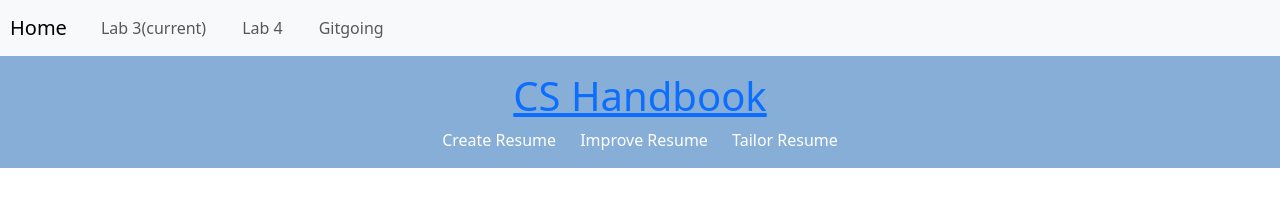
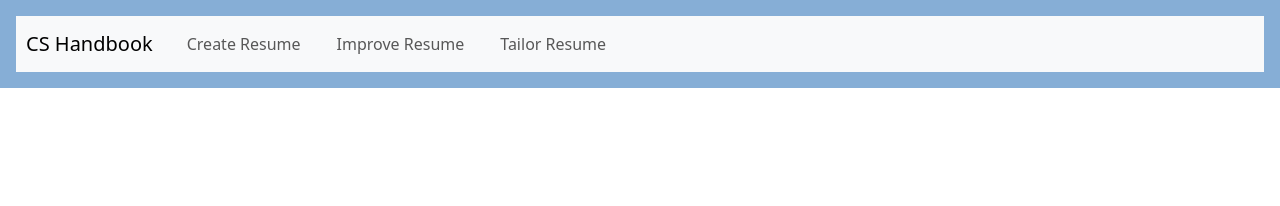
Before and after one commit to GraceAnnaAkparanta/cs-handbook, a plain HTML site: page file.html in a window 1280 px wide. Drawn offline with nearby package versions, Linux system fonts and the light colour scheme.

Commit message:
testing bootstrap

```diff
--- a/file.html
+++ b/file.html
@@ -20,8 +20,9 @@
 </head>
 
 <body>
+    <header>
         <nav class="navbar navbar-expand-lg navbar-light bg-light">
-        <a class="navbar-brand" href="https://graceannaakparanta.github.io/">Home</a>
+            <a class="navbar-brand" href="index.html">CS Handbook</a>
             <button class="navbar-toggler" type="button" data-toggle="collapse" data-target="#navbarNav"
                 aria-controls="navbarNav" aria-expanded="false" aria-label="Toggle navigation">
                 <span class="navbar-toggler-icon"></span>
@@ -29,30 +30,24 @@
             <div class="collapse navbar-collapse" id="navbarNav">
                 <ul class="navbar-nav">
                     <li class="nav-item active">
-                    <a class="nav-link" href="https://graceannaakparanta.github.io/Lab3.html">Lab 3<span
-                            class="sr-only">(current)</span></a>
+                        <a class="nav-link" href="create.html">Create Resume
+                            <!-- <span class="sr-only">(current)</span> --> </a>
                     </li>
                     <li class="nav-item">
-                    <a class="nav-link" href="https://graceannaakparanta.github.io/Lab4.html">Lab 4</a>
+                        <a class="nav-link" href="improve.html">Improve Resume</a>
                     </li>
                     <li class="nav-item">
-                    <a class="nav-link" href="https://github.com/GraceAnnaAkparanta">Gitgoing</a>
+                        <a class="nav-link" href="tailor.html">Tailor Resume</a>
                     </li>
                 </ul>
             </div>
         </nav>
-
-    <header>
-        <a href="index.html">
-            <h1>CS Handbook</h1>
-        </a>
-        <nav>
-            <!-- <a href = "#home">Home</a>  -->
+        <!-- <h1>CS Handbook</h1>
+        <a href = "#home">Home</a>
         <a href="create.html">Create Resume</a>
         <a href="improve.html">Improve Resume</a>
-            <a href="tailor.html">Tailor Resume</a>
+        <a href="tailor.html">Tailor Resume</a> -->
 
-        </nav>
     </header>
 
     </head>
```
Lines whose indentation alone changed are shown as unchanged.
